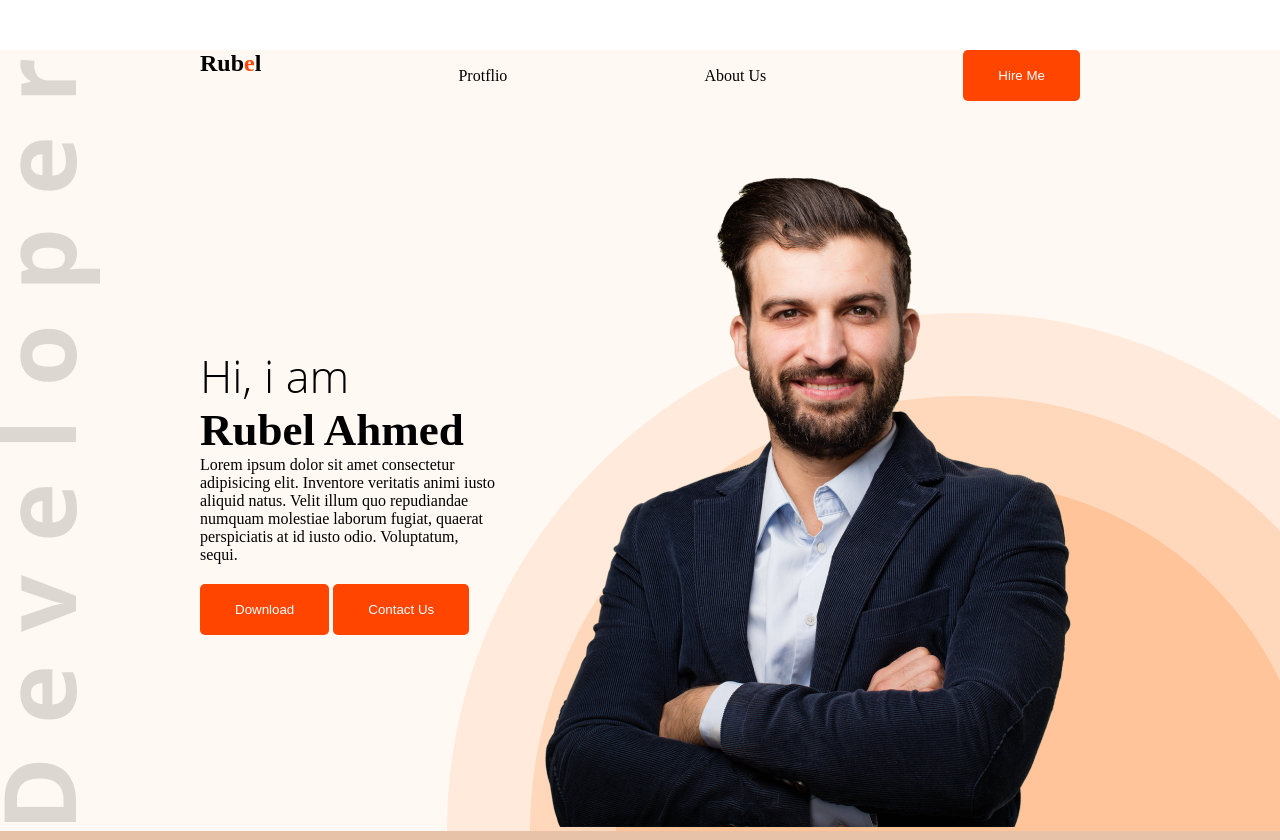
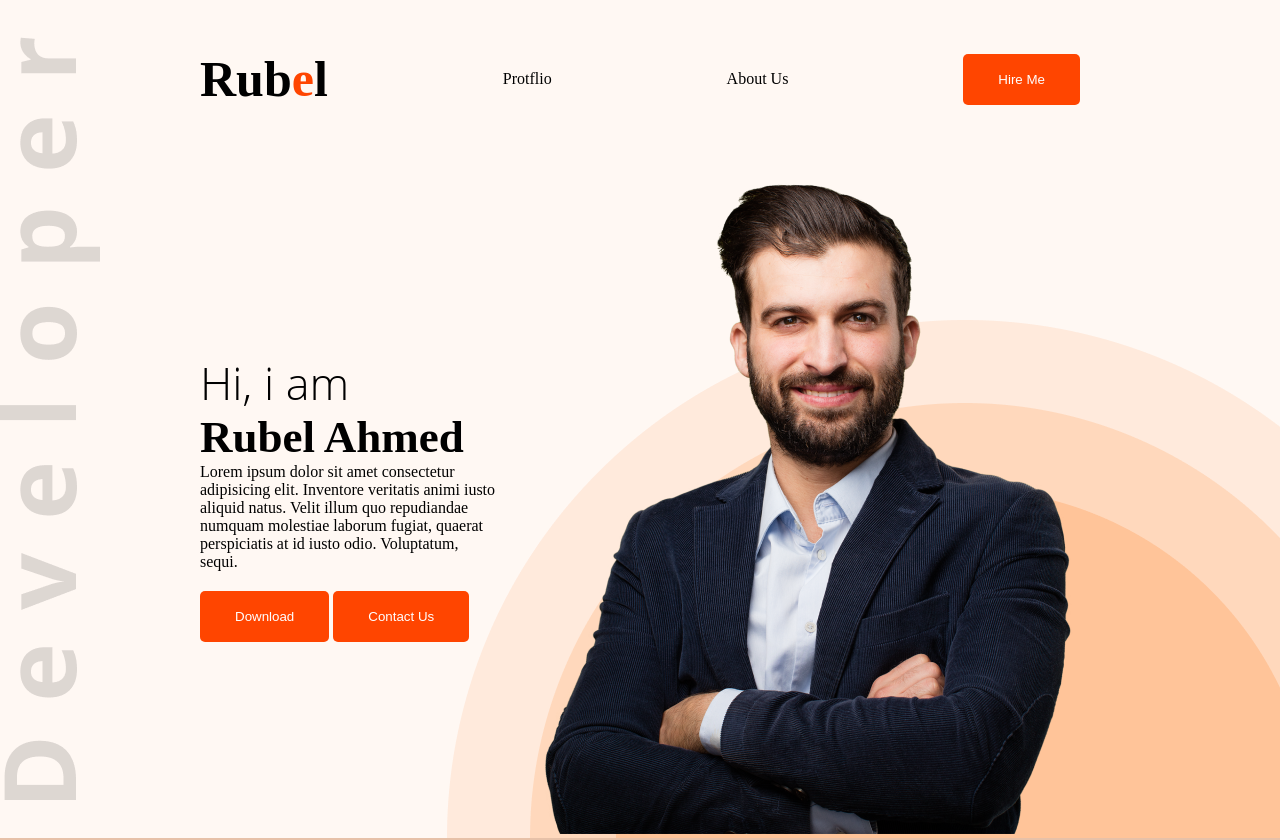
Before and after one commit to rsrubel65/developer-protflio, a plain HTML site: page index.html in a window 1280 px wide. Shown: the top 840 px of the page. Drawn offline with Linux system fonts and the light colour scheme.

Commit message:
new update

```diff
--- a/style.css
+++ b/style.css
@@ -2,6 +2,10 @@
 
     margin: 0px;
     padding: 0px;
+}
+.logo{
+
+    font-size: 50px;
 }
 
 
@@ -13,7 +17,7 @@
 nav{
     display: flex;
     justify-content: space-between;
-    margin: 50px 200px;
+    padding: 50px 200px;
 }
 
 ul li{
```
